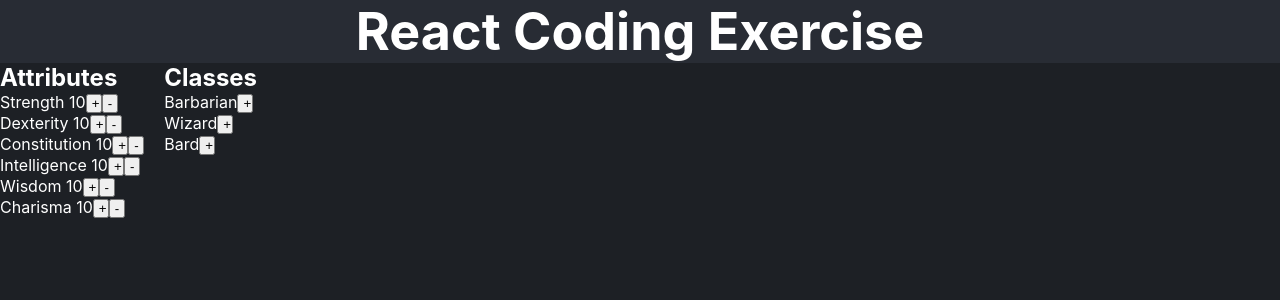
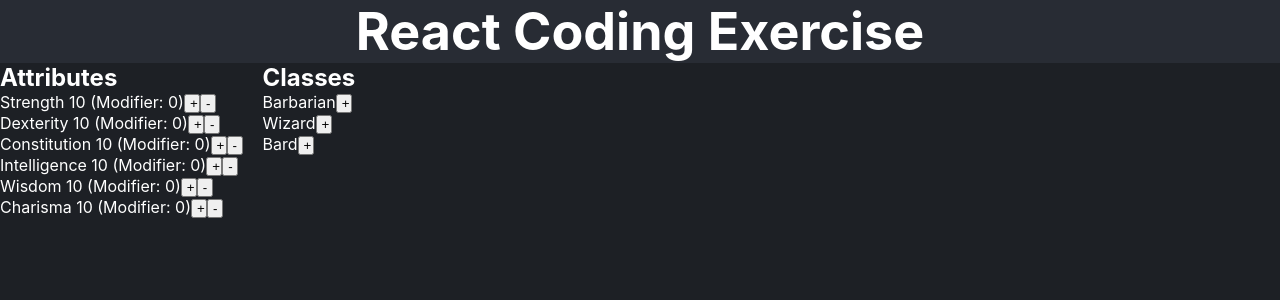
Before and after one commit to anyruizd/recruiting-webapp-character, a React (Create React App) app: page / in a window 1280 px wide. Shown: the top 300 px of the page. Built offline with nearby package versions, Linux system fonts and the light colour scheme.

Commit message:
4. Add ability modifier

```diff
--- a/src/components/Attributes.js
+++ b/src/components/Attributes.js
@@ -1,19 +1,22 @@
-import { ATTRIBUTE_LIST } from '../consts.js';
+import { calculateModifier } from "../utils/utils.js";
+import { ATTRIBUTE_LIST } from "../consts.js";
 
 export function Attributes({ attributes, handleDecrease, handleIncrease }) {
-
   return (
     <div>
       <h2>Attributes</h2>
       <ul>
         {ATTRIBUTE_LIST.map((attribute) => {
+          const points = attributes[attribute];
           return (
             <li key={attribute} id={attribute}>
-                {attribute} {attributes[attribute]}
+              <span>
+                {attribute} {points} (Modifier: {calculateModifier(points)})
+              </span>
               <button onClick={handleIncrease}>+</button>
               <button onClick={handleDecrease}>-</button>
             </li>
-            )
+          );
         })}
       </ul>
     </div>
--- a/src/components/Classes.js
+++ b/src/components/Classes.js
@@ -1,6 +1,6 @@
 import { ClassItem } from "./ClassItem.js";
 import { CLASS_LIST } from "../consts.js";
-import { calculateIsActive } from "../utils/index.js";
+import { calculateIsActive } from "../utils/utils.js";
 
 export function Classes({attributes}) {
     return (
--- a/src/utils/index.js
+++ b/src/utils/utils.js
@@ -6,3 +6,7 @@ export const calculateIsActive = (requirements, attributes) => {
     }
     return true;
 }
+
+export const calculateModifier = (points) => {
+    return Math.floor((points - 10)/2)
+};
```
Also changed, not shown: 1 other file (tests, documents, lock files or other folders). Lines whose indentation alone changed are shown as unchanged.
